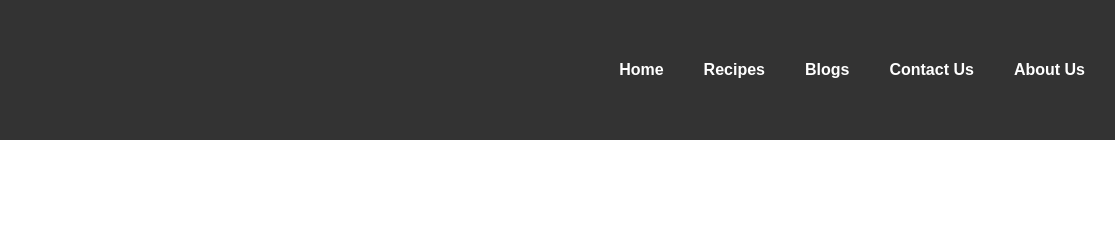
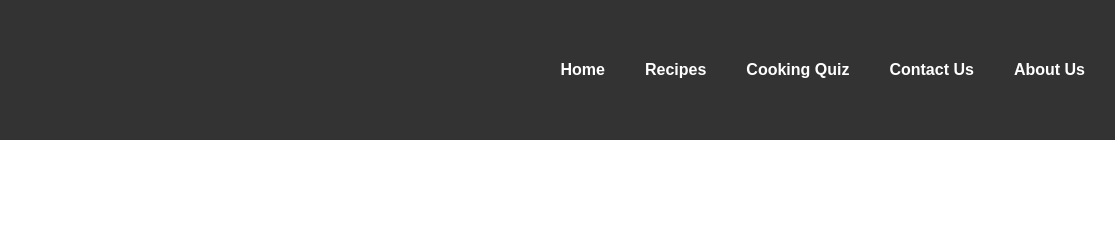
Before and after one commit to gihan936/Recipe-Application, a plain HTML site: page about.html in a window 1280 px wide. Shown: the top 237 px of the page, 165-1280 px from the left. Drawn offline with nearby package versions, Linux system fonts and the light colour scheme.

Commit message:
Update about.html
 ADDED
<li><a href="index.html">Home</a></li>
                    <li><a href="recipes.html">Recipes</a></li>
                    <li><a href="quiz.html">Cooking Quiz</a></li>
                    <li><a href="contact.html">Contact Us</a></li>
                    <li><a href="about.html">About Us</a></li>

```diff
--- a/about.html
+++ b/about.html
@@ -18,7 +18,7 @@
                 <ul>
                    <li><a href="index.html">Home</a></li>
                     <li><a href="recipes.html">Recipes</a></li>
-                    <li><a href="blogs.html">Blogs</a></li>
+                    <li><a href="quiz.html">Cooking Quiz</a></li>
                     <li><a href="contact.html">Contact Us</a></li>
                     <li><a href="about.html">About Us</a></li>
                 </ul>
```
